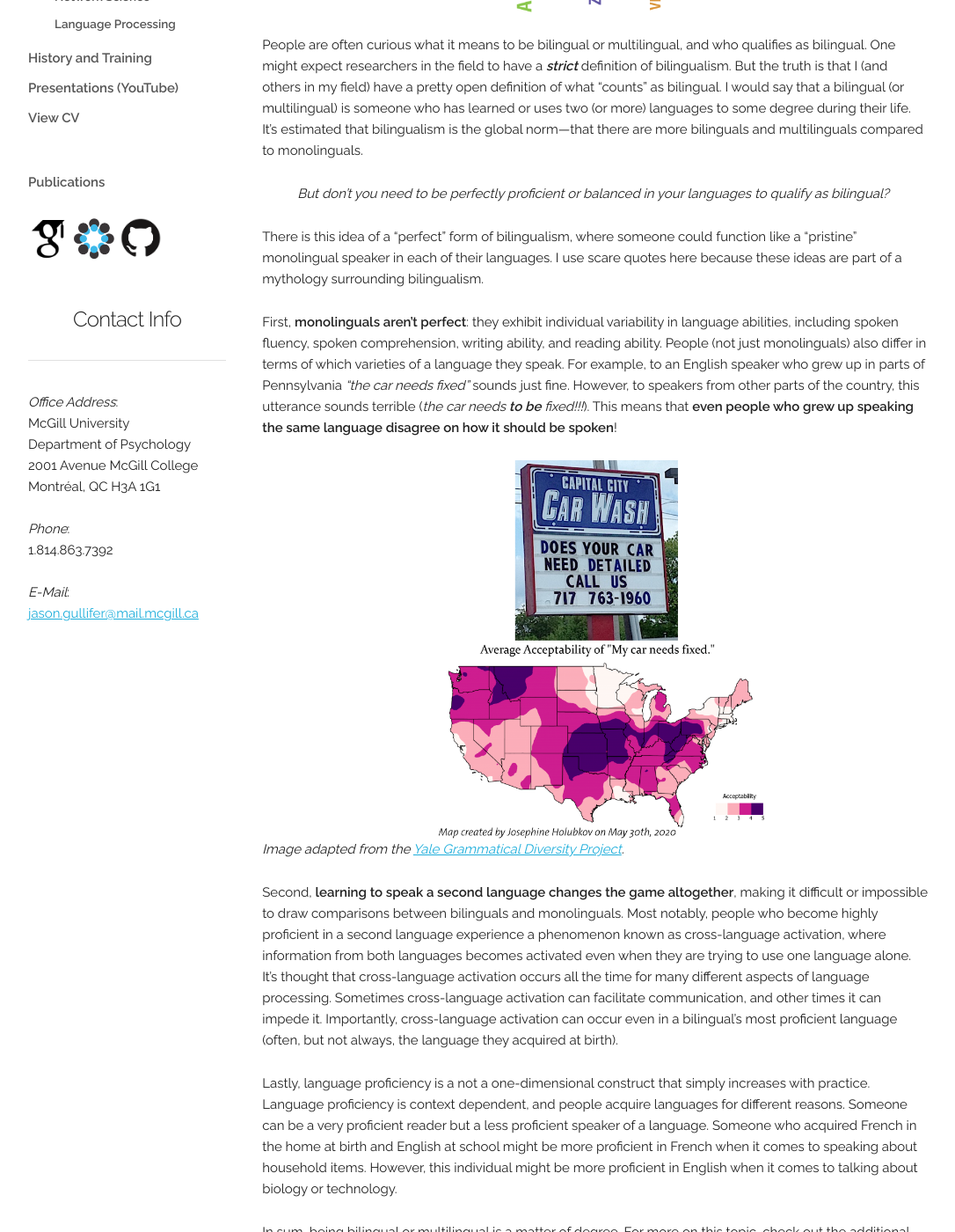
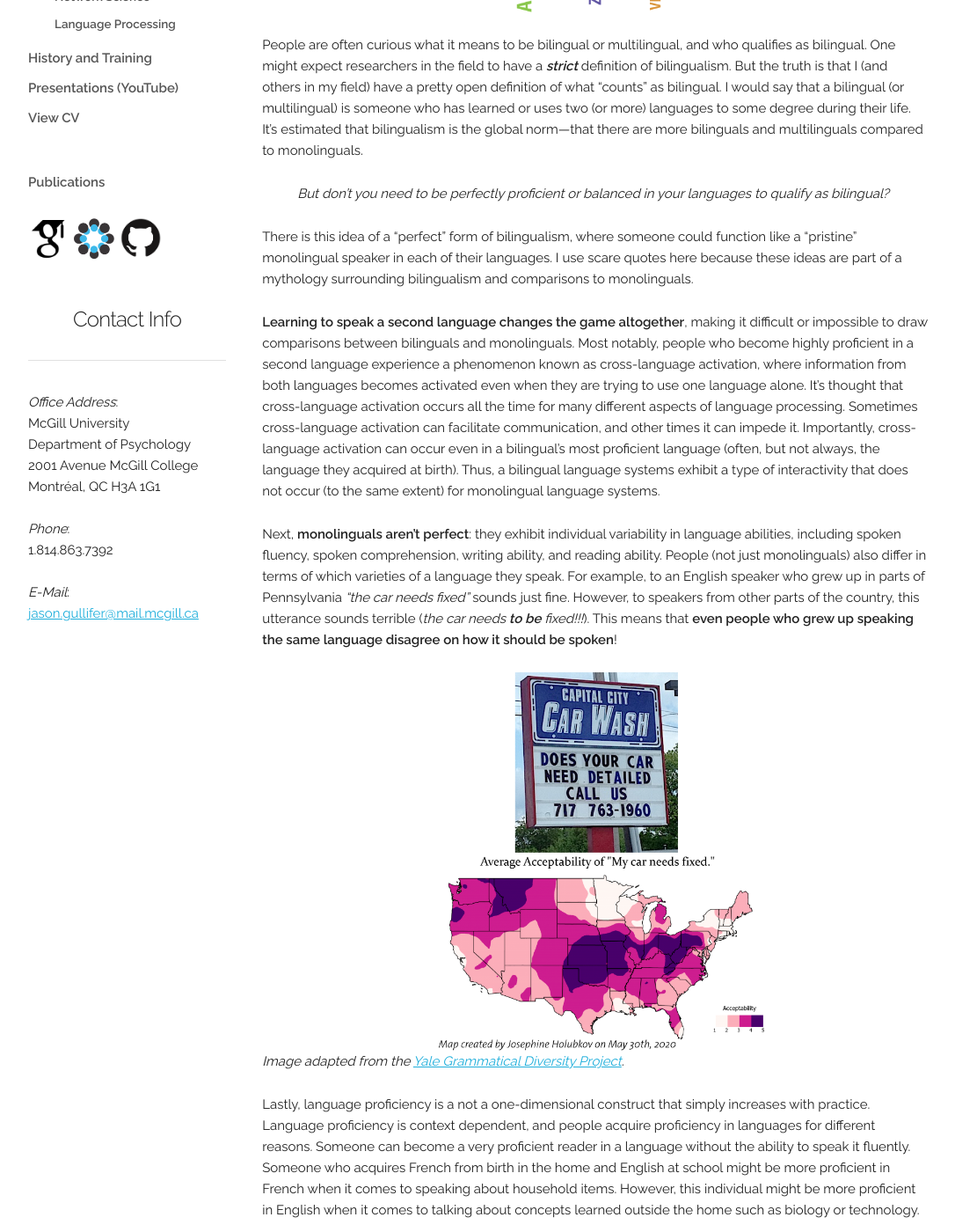
Before and after one commit to jasongullifer/jasongullifer.github.io, a Jekyll site: the page built from _posts/2021-11-26-what-is-bilingualism.md, in a window 1280 px wide and 1400 px high, scrolled down 529 px. Shown: the whole window at 88% size, without its empty margins (96-1182 px from the left). Built offline with Jekyll 4.4.1, drawn with Linux system fonts in a browser that asks for light colours; nearby versions of some CDN libraries; Markdown is read by kramdown in place of the engine named in the settings; comment, search, counter and statistics services are not loaded; some of the changed text lies outside the part shown.

Commit message:
update blog post

```diff
--- a/_posts/2021-11-26-what-is-bilingualism.md
+++ b/_posts/2021-11-26-what-is-bilingualism.md
@@ -11,20 +11,19 @@ People are often curious what it means to be bilingual or multilingual, and who
 
 >*But don't you need to be perfectly proficient or balanced in your languages to qualify as bilingual?*
 
-There is this idea of a "perfect" form of bilingualism, where someone could function like a "pristine" monolingual speaker in each of their languages. I use scare quotes here because these ideas are part of a mythology surrounding bilingualism.
+There is this idea of a "perfect" form of bilingualism, where someone could function like a "pristine" monolingual speaker in each of their languages. I use scare quotes here because these ideas are part of a mythology surrounding bilingualism and comparisons to monolinguals.
 
-First, **monolinguals aren't perfect**: they exhibit individual variability in language abilities, including spoken fluency, spoken comprehension, writing ability, and reading ability. People (not just monolinguals) also differ in terms of which varieties of a language they speak. For example, to an English speaker who grew up in parts of Pennsylvania *"the car needs fixed"* sounds just fine. However, to speakers from other parts of the country, this utterance sounds terrible (*the car needs **to be** fixed!!!*). This means that **even people who grew up speaking the same language disagree on how it should be spoken**!
+**Learning to speak a second language changes the game altogether**, making it difficult or impossible to draw comparisons between bilinguals and monolinguals. Most notably, people who become highly proficient in a second language experience a phenomenon known as cross-language activation, where information from both languages becomes activated even when they are trying to use one language alone. It's thought that cross-language activation occurs all the time for many different aspects of language processing. Sometimes cross-language activation can facilitate communication, and other times it can impede it. Importantly, cross-language activation can occur even in a bilingual's most proficient language (often, but not always, the language they acquired at birth). Thus, a bilingual language systems exhibit a type of interactivity that does not occur (to the same extent) for monolingual language systems.
 
+Next, **monolinguals aren't perfect**: they exhibit individual variability in language abilities, including spoken fluency, spoken comprehension, writing ability, and reading ability. People (not just monolinguals) also differ in terms of which varieties of a language they speak. For example, to an English speaker who grew up in parts of Pennsylvania *"the car needs fixed"* sounds just fine. However, to speakers from other parts of the country, this utterance sounds terrible (*the car needs **to be** fixed!!!*). This means that **even people who grew up speaking the same language disagree on how it should be spoken**!
 
 <a href="https://ygdp.yale.edu/phenomena/needs-washed">
 <img src="/images/blog/needs_fixed.png" alt="image of an advertisement stating 'does your car need fixed?' and a language map showing acceptability of this construction throughout the USA" width="400"></a>
 *Image adapted from the [Yale Grammatical Diversity Project](https://ygdp.yale.edu/phenomena/needs-washed).*
 
-Second, **learning to speak a second language changes the game altogether**, making it difficult or impossible to draw comparisons between bilinguals and monolinguals. Most notably, people who become highly proficient in a second language experience a phenomenon known as cross-language activation, where information from both languages becomes activated even when they are trying to use one language alone. It's thought that cross-language activation occurs all the time for many different aspects of language processing. Sometimes cross-language activation can facilitate communication, and other times it can impede it. Importantly, cross-language activation can occur even in a bilingual's most proficient language (often, but not always, the language they acquired at birth).
+Lastly, language proficiency is a not a one-dimensional construct that simply increases with practice. Language proficiency is context dependent, and people acquire proficiency in languages for different reasons. Someone can become a very proficient reader in a language without the ability to speak it fluently. Someone who acquires French from birth in the home and English at school might be more proficient in French when it comes to speaking about household items. However, this individual might be more proficient in English when it comes to talking about concepts learned outside the home such as biology or technology.
 
-Lastly, language proficiency is a not a one-dimensional construct that simply increases with practice. Language proficiency is context dependent, and people acquire languages for different reasons. Someone can be a very proficient reader but a less proficient speaker of a language. Someone who acquired French in the home at birth and English at school might be more proficient in French when it comes to speaking about household items. However, this individual might be more proficient in English when it comes to talking about biology or technology.
-
-In sum, being bilingual or multilingual is a matter of degree. For more on this topic, check out the additional resources, below.
+In sum, being bilingual or multilingual is a matter of degree and becoming bilingual will depend on the individual and their situation. For more on this topic, check out the additional resources, below.
 
 ## Further reading
 [Juggling two languages in one mind](https://www.apa.org/science/about/psa/2008/01/kroll) by Judith Kroll
```
